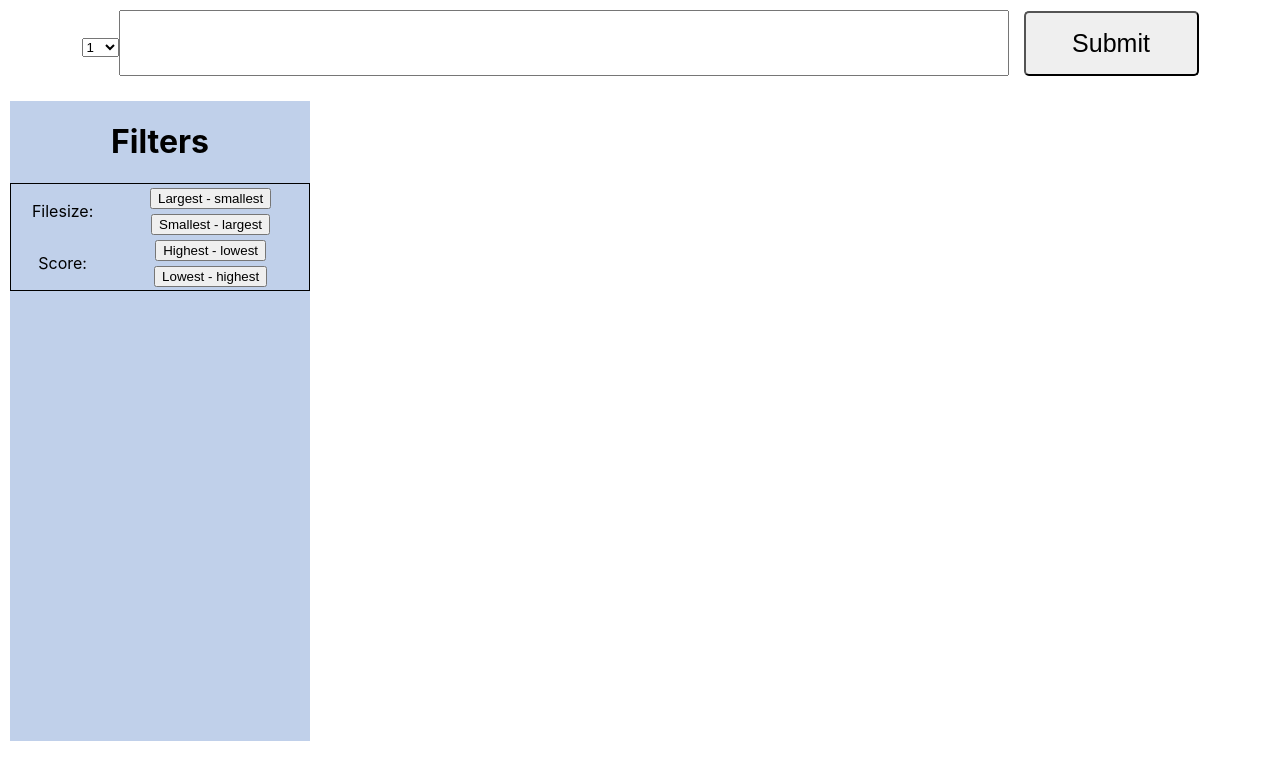
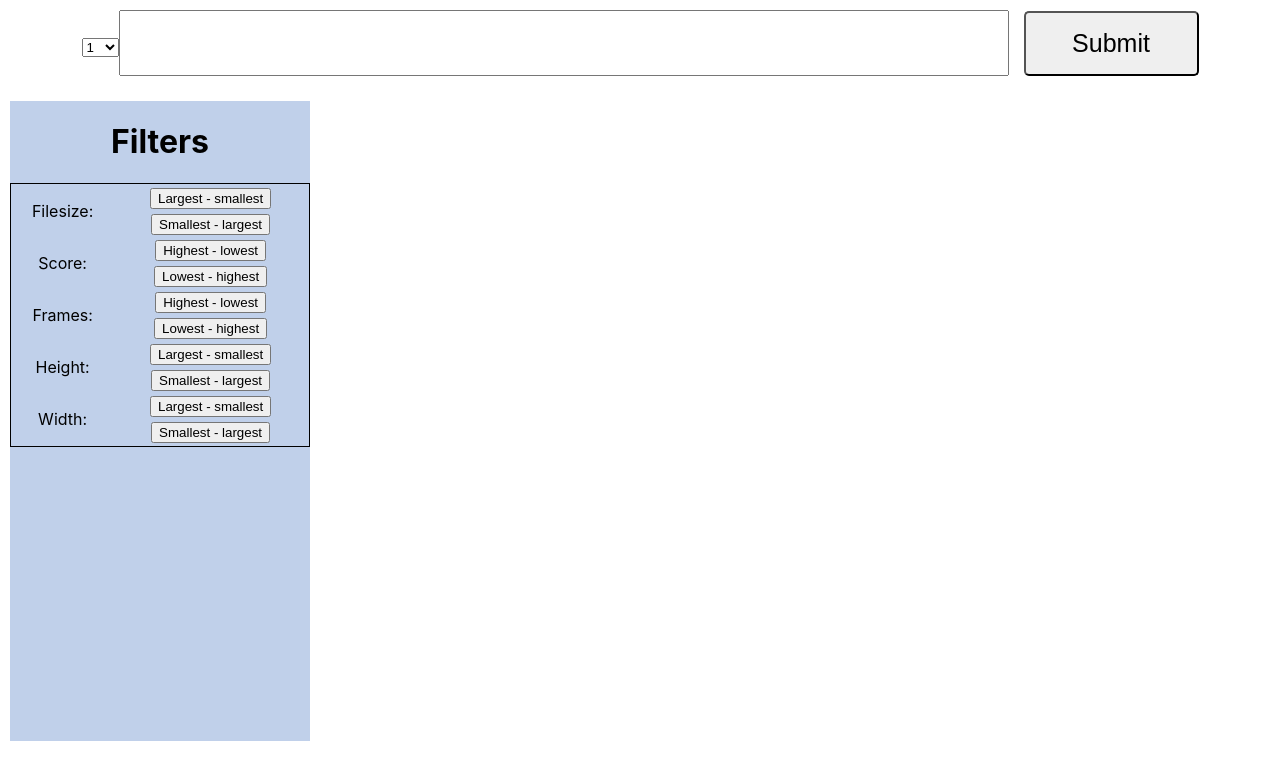
Before and after one commit to pnolan89/gif-sorter, a React (Create React App) app: page / in a window 1280 px wide. Shown: the top 780 px of the page. Built offline with nearby package versions, Linux system fonts and the light colour scheme.

Commit message:
several more sorter functions added

```diff
--- a/src/filters/filters.jsx
+++ b/src/filters/filters.jsx
@@ -25,6 +25,27 @@ class Filters extends Component {
           <tr>
             <td><button name="score-l" onClick={this.props.handleSortUpdate}>Lowest - highest</button></td>
           </tr>
+          <tr>
+            <td rowspan="2">Frames: </td>
+            <td><button name="frames-h" onClick={this.props.handleSortUpdate}>Highest - lowest</button></td>
+          </tr>
+          <tr>
+            <td><button name="frames-l" onClick={this.props.handleSortUpdate}>Lowest - highest</button></td>
+          </tr>
+          <tr>
+            <td rowspan="2">Height: </td>
+            <td><button name="height-l" onClick={this.props.handleSortUpdate}>Largest - smallest</button></td>
+          </tr>
+          <tr>
+            <td><button name="height-s" onClick={this.props.handleSortUpdate}>Smallest - largest</button></td>
+          </tr>
+          <tr>
+            <td rowspan="2">Width: </td>
+            <td><button name="width-l" onClick={this.props.handleSortUpdate}>Largest - smallest</button></td>
+          </tr>
+          <tr>
+            <td><button name="width-s" onClick={this.props.handleSortUpdate}>Smallest - largest</button></td>
+          </tr>
         </table>
       </div>
     );
--- a/src/image-list/image-list.jsx
+++ b/src/image-list/image-list.jsx
@@ -29,6 +29,36 @@ class ImageList extends Component {
           return a._score - b._score;
         });
         break;
+      case 'frames-h':
+        imageData.sort((a, b) => {
+          return b.images.original.frames - a.images.original.frames;
+        });
+        break;
+      case 'frames-l':
+        imageData.sort((a, b) => {
+          return a.images.original.frames - b.images.original.frames;
+        });
+        break;
+      case 'height-l':
+        imageData.sort((a, b) => {
+          return b.images.original.height - a.images.original.height;
+        });
+        break;
+      case 'height-s':
+        imageData.sort((a, b) => {
+          return a.images.original.height - b.images.original.height;
+        });
+        break;
+      case 'width-l':
+        imageData.sort((a, b) => {
+          return b.images.original.width - a.images.original.width;
+        });
+        break;
+      case 'width-s':
+        imageData.sort((a, b) => {
+          return a.images.original.width - b.images.original.width;
+        });
+        break;
     }
     console.log(imageData);
     return imageData;
```
